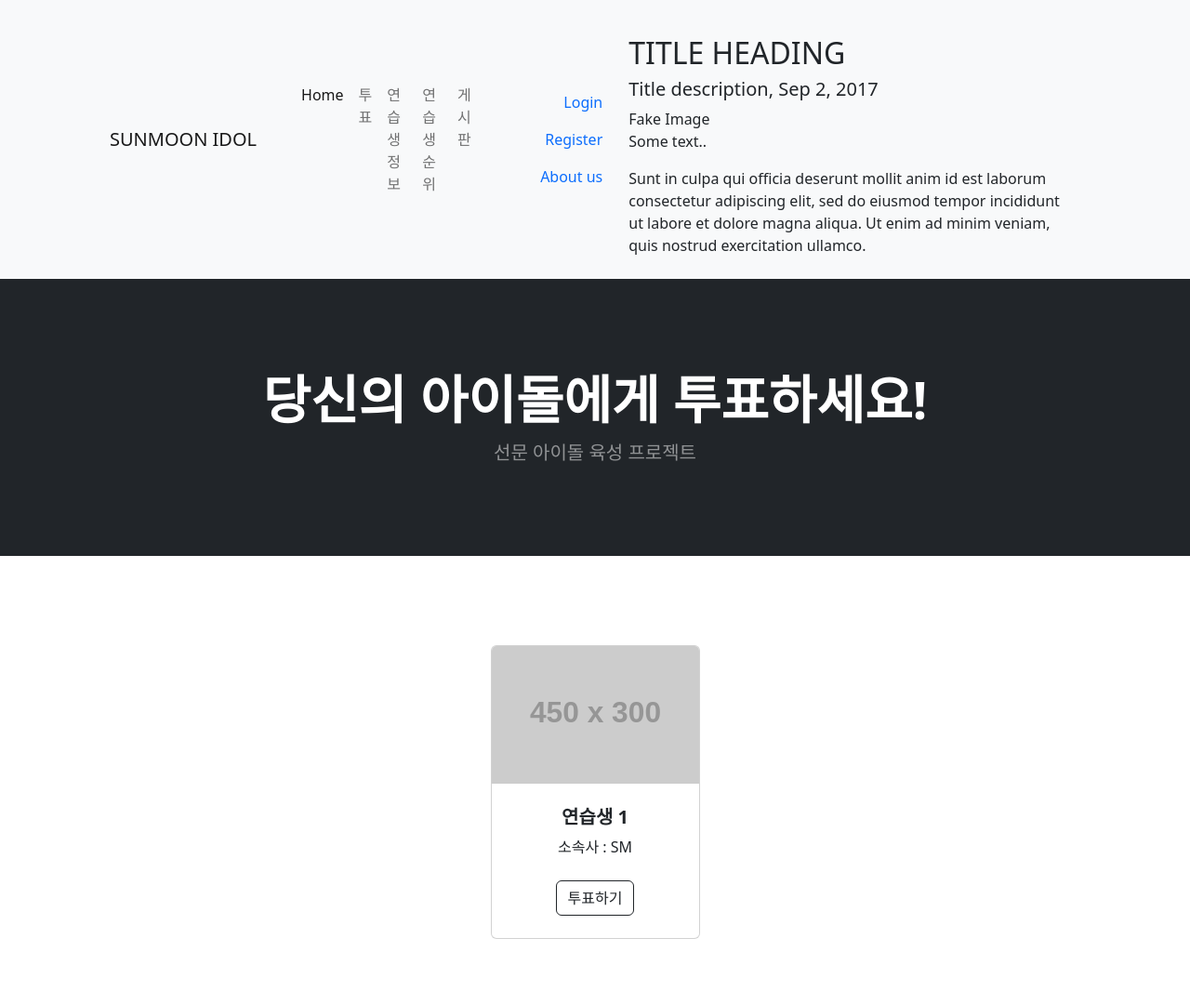
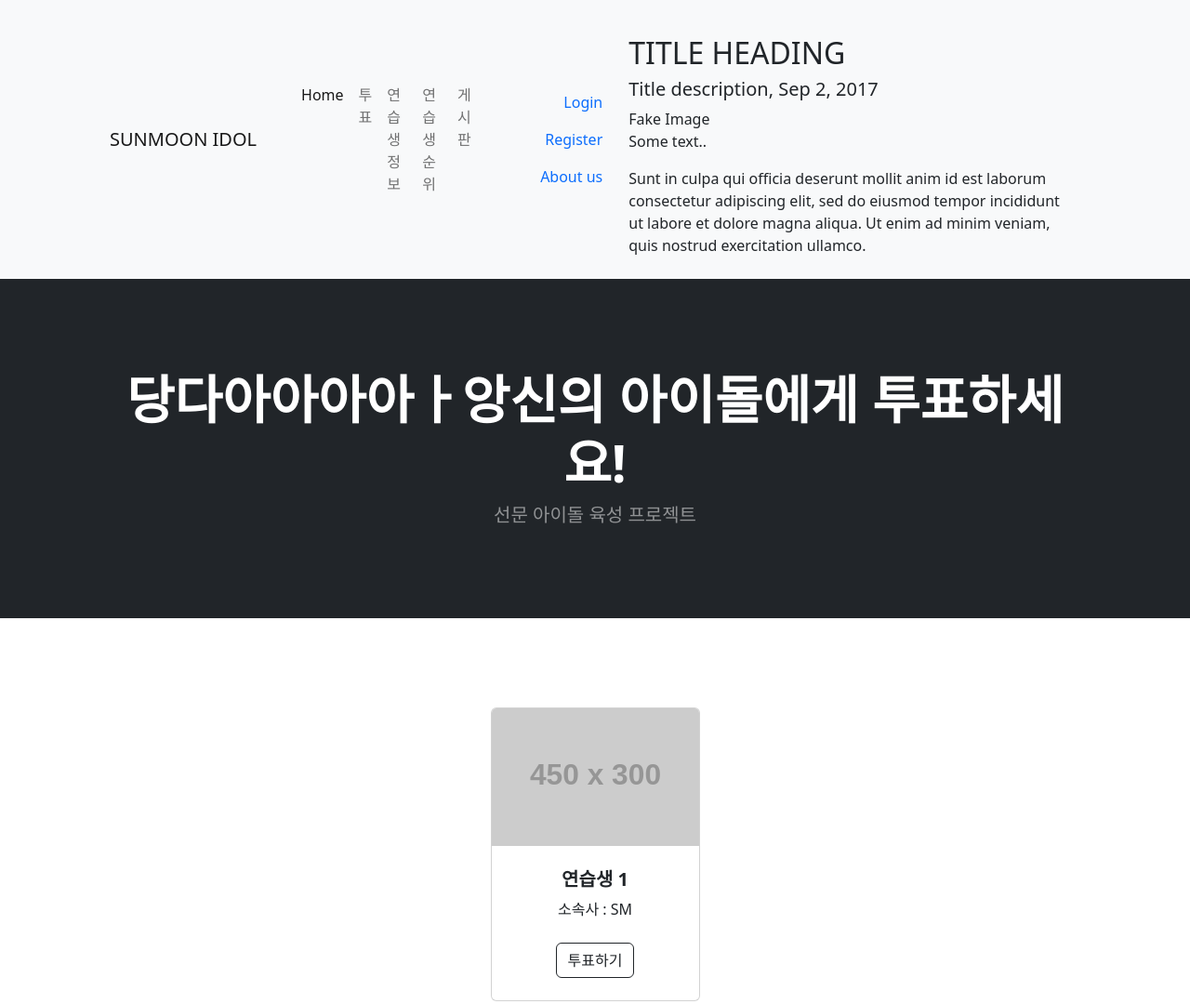
Before and after one commit to ugun0901/mol2Blockchain, a website: page views/index.html in a window 1280 px wide. Shown: the top 1080 px of the page at 93% size. Drawn offline with nearby package versions, Linux system fonts and the light colour scheme; files that its build step writes are made by us from their sources; placeholder pictures from the web are drawn by us; files whose address does not match are found by name.

Commit message:
2024-08-26

```diff
--- a/views/index.html
+++ b/views/index.html
@@ -89,7 +89,7 @@
         <header class="bg-dark py-5">
             <div class="container px-4 px-lg-5 my-5">
                 <div class="text-center text-white">
-                    <h1 class="display-4 fw-bolder">당신의 아이돌에게 투표하세요!</h1>
+                    <h1 class="display-4 fw-bolder">당다아아아아ㅏ앙신의 아이돌에게 투표하세요!</h1>
                     <p class="lead fw-normal text-white-50 mb-0">선문 아이돌 육성 프로젝트</p>
                 </div>
             </div>
```
